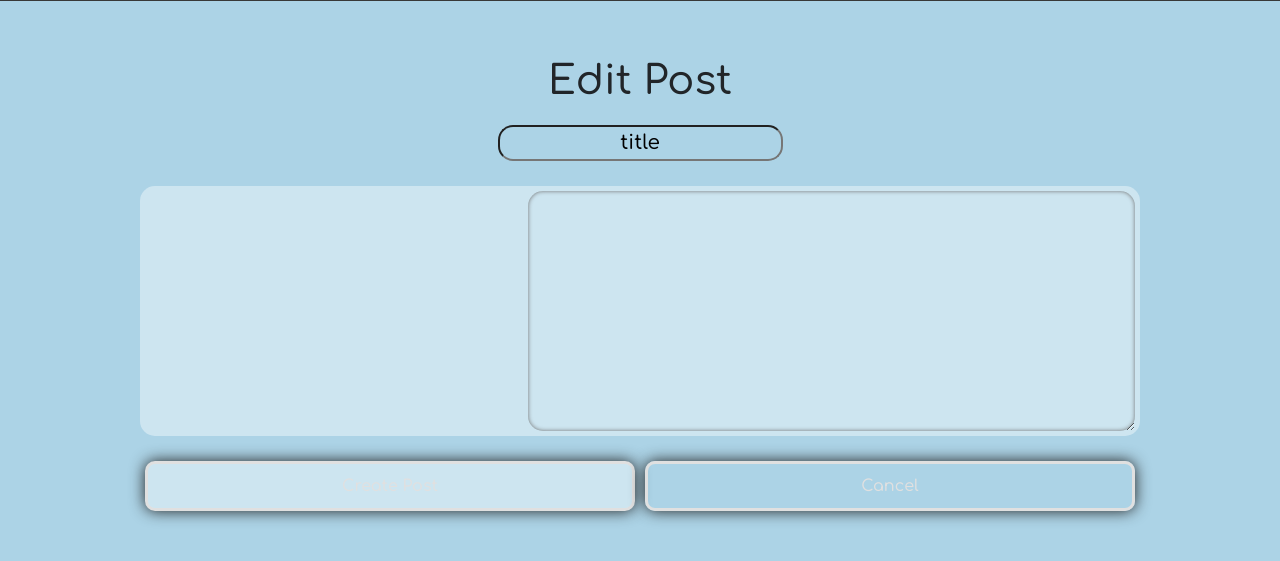
After one commit to pietelite/pegasus, a Django app: page /post_creation in a window 1280 px wide. The commit adds this page. Shown: the part 63-624 px from the top of the page. Run offline with Django 3.2, Linux system fonts and the light colour scheme; some libraries are stand-ins or nearby versions.

Commit message:
post creation partiall implemented, needs escapes

```diff
--- /dev/null
+++ b/reels/static/reels/post_creation.css
@@ -0,0 +1,78 @@
+.create-post-form {
+    width: 80vw;
+    max-width: 1000px;
+    margin: 0 auto;
+}
+
+.create-post-form h1 {
+    text-align: center;
+    margin-bottom: 20px;
+}
+
+.create-post-form .info {
+    background: rgba(255, 255, 255, .4);
+    display: flex;
+    border-radius: 15px;
+    margin: 25px 0;
+    min-height: 250px;
+}
+
+.create-post-form .info * {
+    flex-grow: 1;
+}
+
+.create-post-form input {
+    margin: 0 auto;
+    display: block;
+    text-align: center;
+    font-size: 20px;
+}
+
+.create-post-form textarea {
+    margin: 5px;
+    border: none;
+    box-shadow: inset 0 0 4px #707070;
+}
+
+.create-post-form input, textarea {
+    background: transparent;
+    border-radius: 15px;
+}
+
+.create-post-form .buttons {
+    margin: 0 auto;
+    display: flex;
+    justify-content: center;
+}
+
+.create-post-form .buttons button {
+    margin: 0 5px;
+    background: transparent;
+    border-radius: 10px;
+    border-style: solid;
+    transition: background .2s, border-color .2s, color .2s;
+}
+
+.buttons button.good {
+    background: #CDE5F0;
+}
+
+.buttons .neutral {
+
+}
+
+.buttons .danger {
+    border-color: #DF6881;
+    color: #DF6881;
+}
+
+.buttons button.good:hover, button.neutral:hover {
+    background: #104060;
+    border-color: #104060;
+    color: white;
+}
+
+.buttons button.danger:hover {
+    color: white;
+    background: #DF6881;
+}
--- /dev/null
+++ b/reels/templates/reels/post_creation.html
@@ -0,0 +1,39 @@
+{% extends "reels/base.html" %}
+{% load static %}
+
+{% block title %}Connect{% endblock %}
+
+{% block head %}
+<link rel="stylesheet" href="{% static 'reels/post_creation.css' %}">
+{% endblock %}
+
+{% block content %}
+
+<div class="create-post-form">
+    {% if post %}
+        <h1>Create Post</h1>
+    {% else %}
+        <h1>Edit Post</h1>
+    {% endif %}
+
+    <form action="/post_creation" method="post" id="create-form">
+        {% csrf_token %}
+        {% if post %}
+            <input type="hidden" name="post_id" value="{{ post.post_id }}" />
+        {% endif %}
+        <input type="text" name="title" value="title" />
+        <div class="info">
+            <div class="placeholder"></div>
+            <textarea name="description" form="create-form"></textarea>
+        </div>
+        <div class="buttons">
+            <button type="submit" name="create_post" class="good" value="create">{% if post %}Edit Post{% else %}Create Post{% endif %}</button>
+            <button type="submit" name="cancel" class="neutral">Cancel</button>
+            {% if post %}
+                <button type="submit" name="delete_post" class="danger">Delete Post</button>
+            {% endif %}
+        </div>
+    </form>
+</div>
+
+{% endblock %}
--- a/reels/templates/reels/social.html
+++ b/reels/templates/reels/social.html
@@ -44,7 +44,7 @@
         </div>
 
         <div class="floater right">
-            <p>Create post</p>
+            <a href="/post_creation">Create post</a>
         </div>
 
         <div class="floater left">
--- a/reels/urls.py
+++ b/reels/urls.py
@@ -8,5 +8,6 @@ urlpatterns = [
     re_path(r'register/?', views.register, name='register'),
     re_path(r'forgot/?', views.forgot, name='forgot'),
     re_path(r'create/?', views.create, name='create'),
-    re_path(r'social/?', views.social, name='social')
+    re_path(r'social/?', views.social, name='social'),
+    re_path(r'post_creation/?', views.post_creation, name='create post')
 ]
--- a/reels/views.py
+++ b/reels/views.py
@@ -1,9 +1,9 @@
 from django.shortcuts import render
 from django.http import HttpResponse, HttpResponseRedirect
 
-from .models import User
+from .models import User, Post
 from .session import upload_session_clips, session_login, session_context, session_logout
-from .sql import insert_user, get_user_by_credential, get_all_post_ids, get_post, get_video, get_user, has_liked, toggle_like
+from .sql import insert_user, get_user_by_credential, get_all_post_ids, get_post, get_video, get_user, has_liked, toggle_like, delete_post, insert_post, update_post
 from .session import upload_session_clips, get_session_clips, session_is_logged_in, session_get_user
 from .sql import insert_user, get_user
 from .validators import valid_email, valid_username, valid_password, \
@@ -143,6 +143,36 @@ def create(request) -> HttpResponse:
     context['uploaded_clips'] = get_session_clips(request.session.session_key)
     return HttpResponse(render(request, 'reels/create.html', context))
 
+# Handles requests to create or edit a post
+def post_creation(request) -> HttpResponse:
+    # TODO implement
+    # if GET request, send rendered HttpResponse template
+    # if POST request, insert/update post, then redirect to /social
+
+
+
+    if request.method == 'POST':
+        if bool(request.POST.get('delete_post')):
+            delete_post(request.POST['post_id'])
+        elif bool(request.POST.get('create_post')):
+            if request.POST.get('post_id'):
+                # editing post
+                update_post(request.POST['post_id'], request.POST['title'], request.POST['description'])
+            else:
+                # creating new post
+                post = Post('828743f41ded11ebad0f7c67a220d1e4', request.POST['title'], request.POST['description'])
+                insert_post(post)
+
+        # Nothing to do if "cancel" was pressed
+
+        return HttpResponseRedirect('/social')
+
+    context = session_context(request.session)
+
+    if request.GET.get('post_id', False):
+        context['post'] = get_post(request.GET['post_id'])
+
+    return HttpResponse(render(request, 'reels/post_creation.html', context))
 
 # Handles requests relating to social.html
 def social(request) -> HttpResponse:
```
Also changed, not shown: reels/sql.py (+7 -0 lines), reels/static/reels/social.css (+8 -2 lines).
